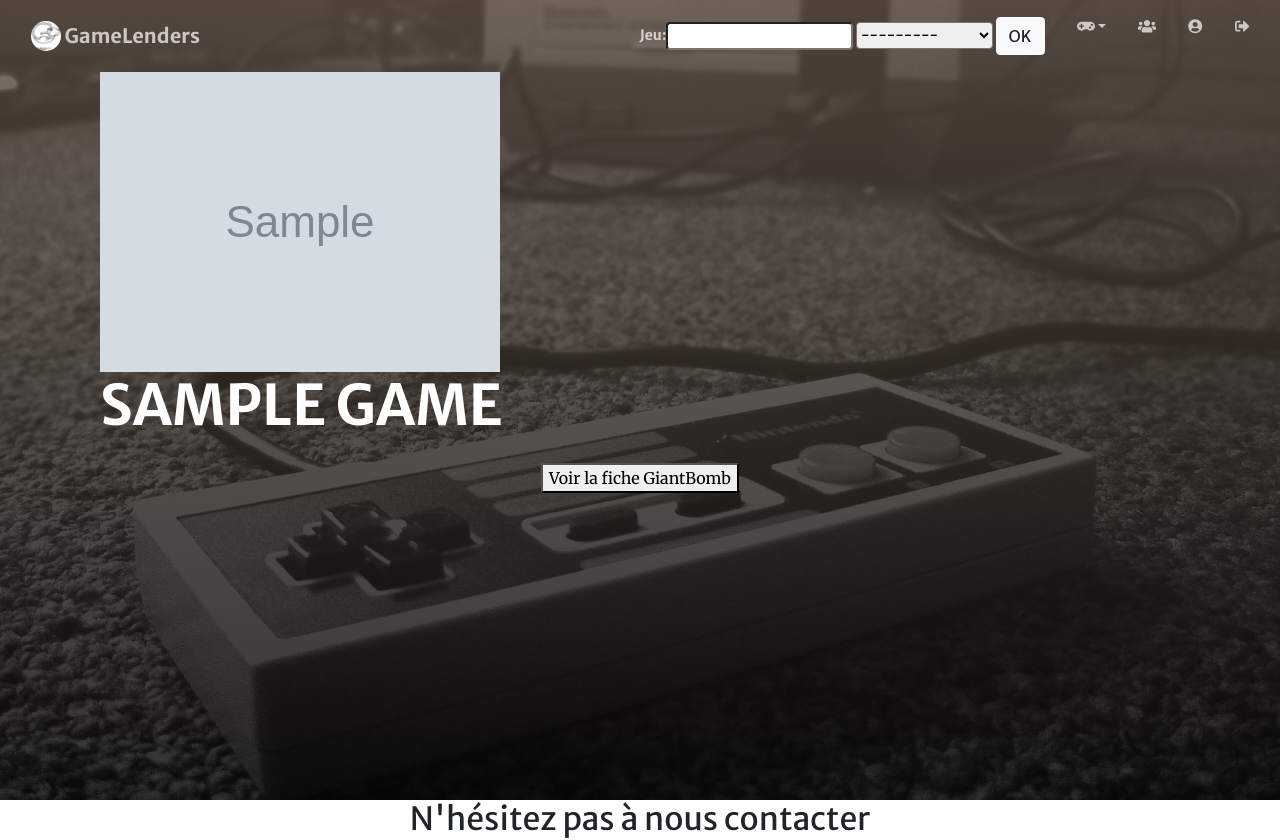
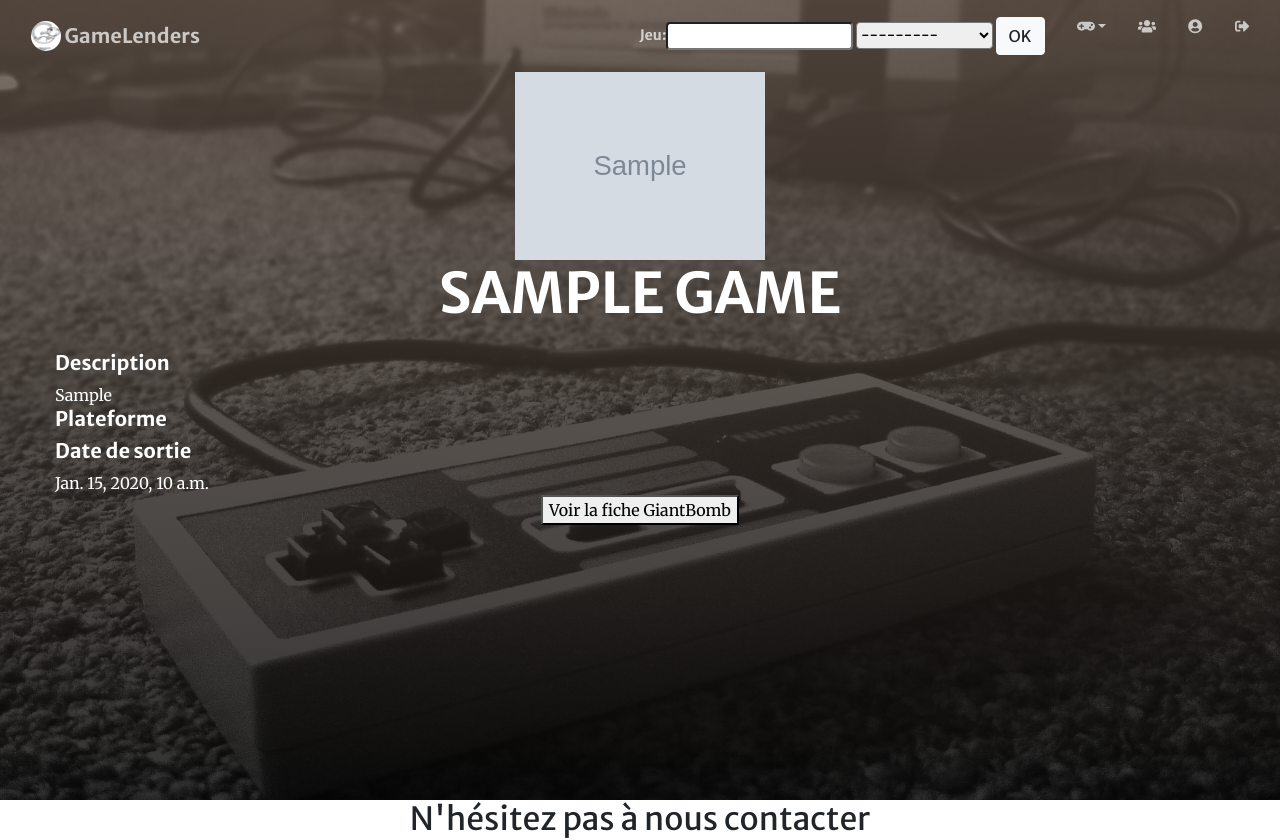
Before and after one commit to Kaik-a/OCR-Projet13, a Django app: page /library/game/00000000-0000-0000-0000-000000000001 in a window 1280 px wide. Shown: the top 840 px of the page. Run offline with Django 3.2, Linux system fonts and the light colour scheme; a user stored in the database is signed in; tables that the repository leaves empty hold one stand-in row (values such as "Sample post"); grey boxes marked "Sample" are stand-in pictures; some libraries are stand-ins or nearby versions.

Commit message:
Game display

```diff
--- a/library/templates/game.html
+++ b/library/templates/game.html
@@ -5,8 +5,8 @@
 {% block title %}{{ game.name }}{% endblock title %}
 
 {% block masthead %}
-    <div class="col-lg-10 align-self-end">
-        <img src={{ game.image }} alt="{{ game.name }}">
+    <div class="align-self-end text-center">
+        <img class="game-img" src={{ game.image }} alt="{{ game.name }}">
         <h1 class="text-uppercase text-white font-weight-bold">{{ game.name }}</h1>
     </div>
     <main class="h-100 w-100">
@@ -20,11 +20,21 @@
                 </div>
             </div>
         </div>
-        <div class="row h-25 text-center justify-content-center align-items-center">
-            <form action={{ game.giantbomb_url }}>
-                {% csrf_token %}
-                <button>Voir la fiche GiantBomb</button>
-            </form>
+        <div class="row h-25 w-100">
+            <div class="text-white">
+                <div class="row h5 font-weight-bold">Description</div>
+                <div class="row">{{ game.deck }}</div>
+                <div class="row h5 font-weight-bold">Plateforme</div>
+                <div class="row">{{ game.platform }}</div>
+                <div class="row h5 font-weight-bold">Date de sortie</div>
+                <div class="row">{{ game.release_date }}</div>
+            </div>
         </div>
+                   <div class="row text-center justify-content-center">
+                    <form action={{ game.giantbomb_url }}>
+                    {% csrf_token %}
+                    <button>Voir la fiche GiantBomb</button>
+                    </form>
+                </div>
     </main>
 {% endblock masthead %}
```
